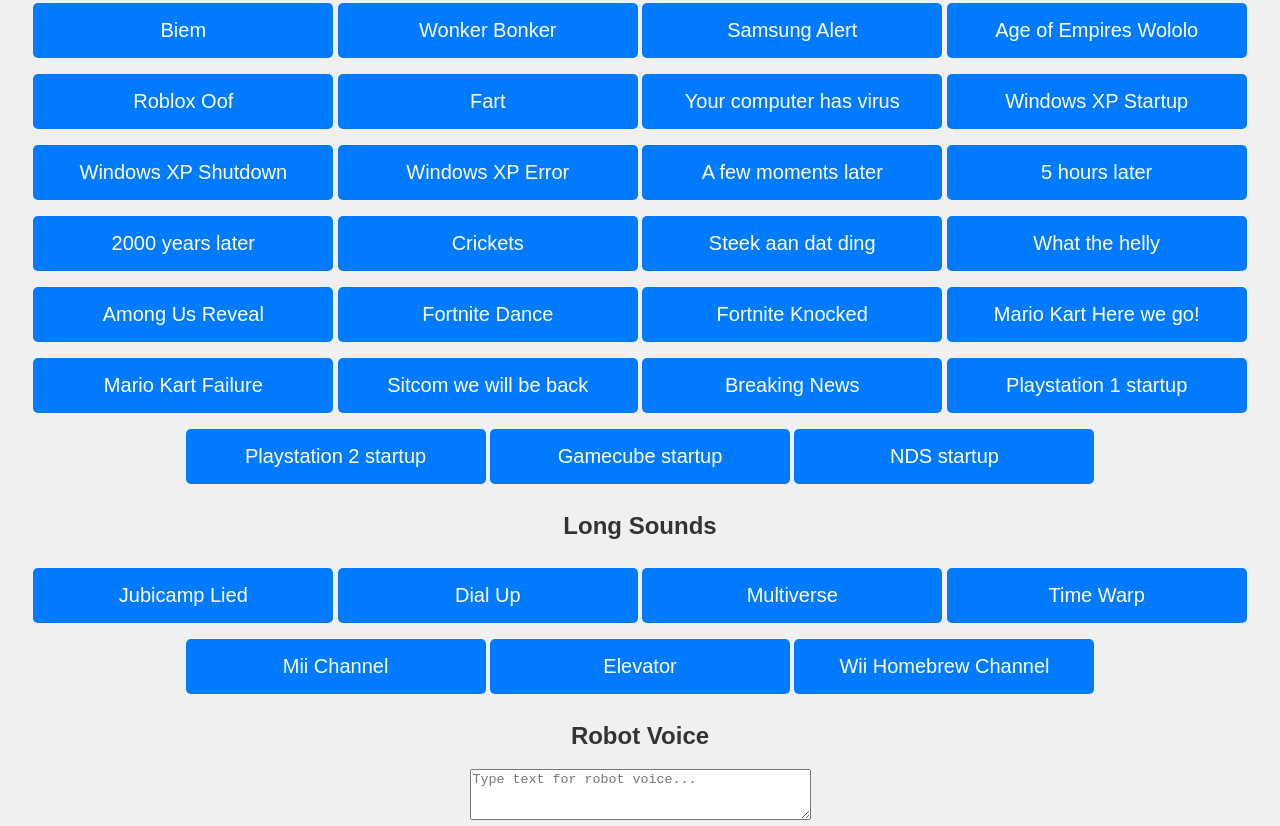
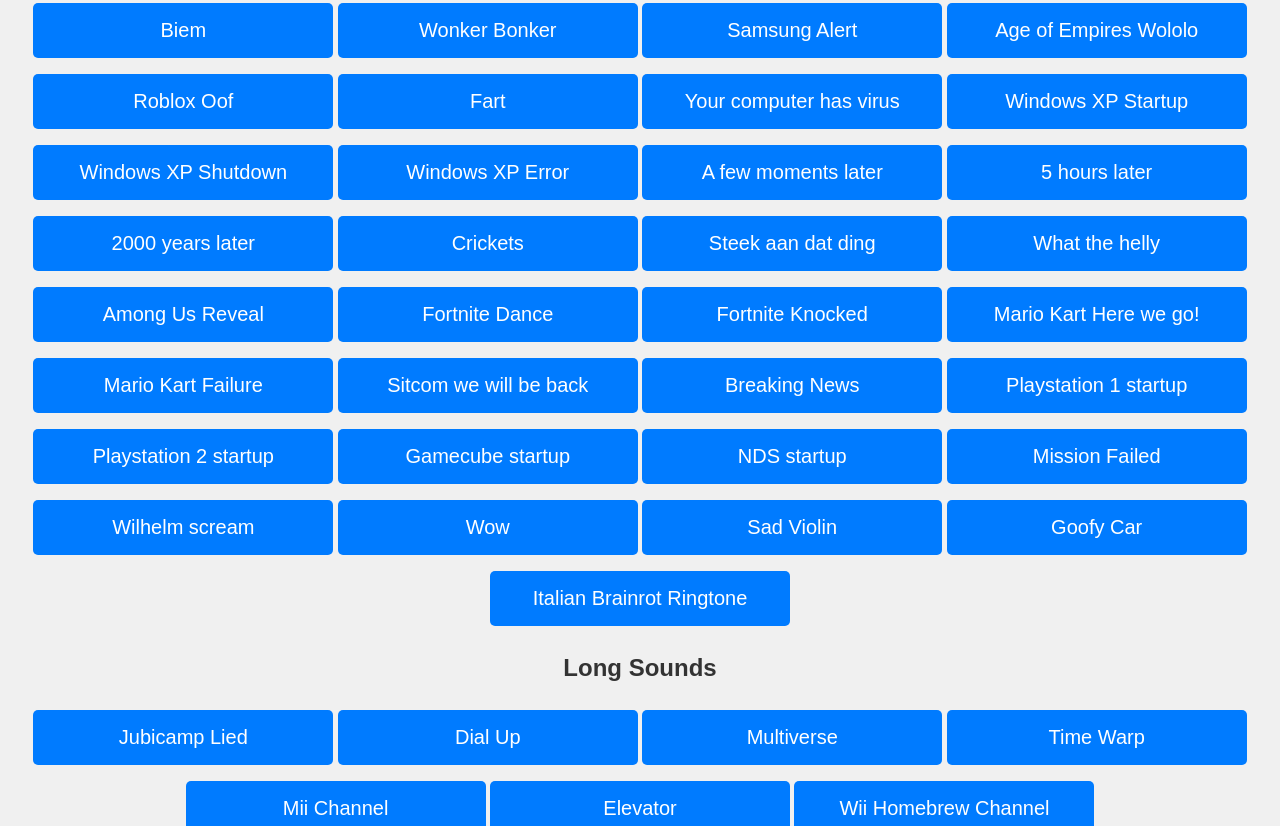
Before and after one commit to bplaat/jubicamp-soundboard, a plain HTML site: page index.html in a window 1280 px wide. Shown: the part 370-1196 px from the top of the page. Drawn offline with Linux system fonts and the light colour scheme.

Commit message:
Add even more sound effects

```diff
--- a/index.html
+++ b/index.html
@@ -49,6 +49,12 @@
         <button onclick="new Audio('sounds/ps2-startup.m4a').play()">Playstation 2 startup</button>
         <button onclick="new Audio('sounds/gamecube-startup.m4a').play()">Gamecube startup</button>
         <button onclick="new Audio('sounds/nds-startup.m4a').play()">NDS startup</button>
+        <button onclick="new Audio('sounds/mission-failed.mp3').play()">Mission Failed</button>
+        <button onclick="new Audio('sounds/scream.mp3').play()">Wilhelm scream</button>
+        <button onclick="new Audio('sounds/wow.mp3').play()">Wow</button>
+        <button onclick="new Audio('sounds/sad-violin.mp3').play()">Sad Violin</button>
+        <button onclick="new Audio('sounds/goofy-car.mp3').play()">Goofy Car</button>
+        <button onclick="new Audio('sounds/italian-brainrot-ringtone.mp3').play()">Italian Brainrot Ringtone</button>
 
         <h2>Long Sounds</h2>
         <button onclick="new Audio('sounds/jubicamp-lied.mp3').play()">Jubicamp Lied</button>
```
Also changed, not shown: 6 other files.
